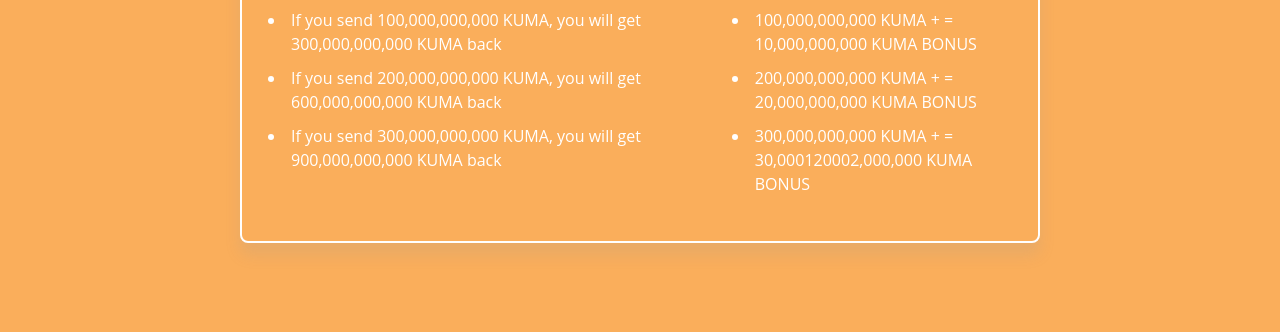
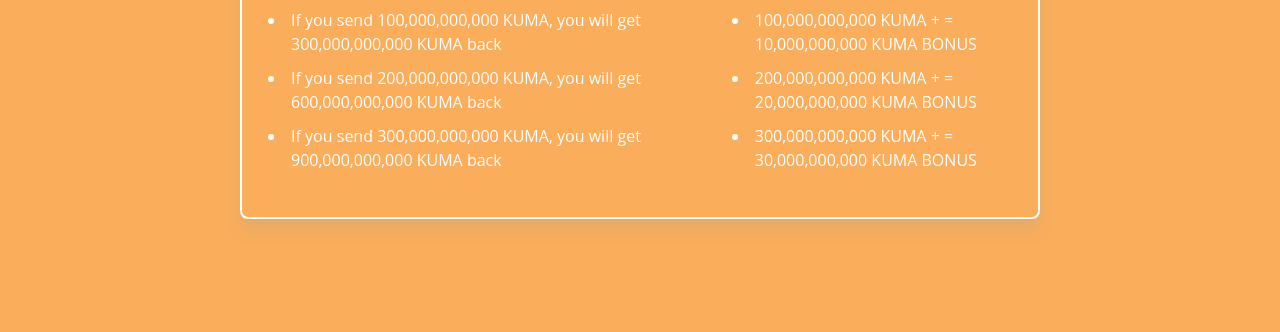
Before and after one commit to aabiodunadeyemo/kuma, a plain HTML site: page index.html in a window 1280 px wide. Shown: the part 1348-1680 px from the top of the page. Drawn offline with Linux system fonts and the light colour scheme; some packages are replaced by stand-ins of ours; a script that the page names is missing.

Commit message:
FIRST COMMIT

```diff
--- a/index.html
+++ b/index.html
@@ -188,7 +188,7 @@
                                     KUMA
                                     BONUS</span></li>
 
-                                        <li style="font-size: 12pt; color: #fff;padding: 5px;"><span>300,000,000,000 KUMA + = 30,000120002,000,000
+                                        <li style="font-size: 12pt; color: #fff;padding: 5px;"><span>300,000,000,000 KUMA + = 30,000,000,000
                                             KUMA
                                             BONUS</span></li>
                         </ul>
```
